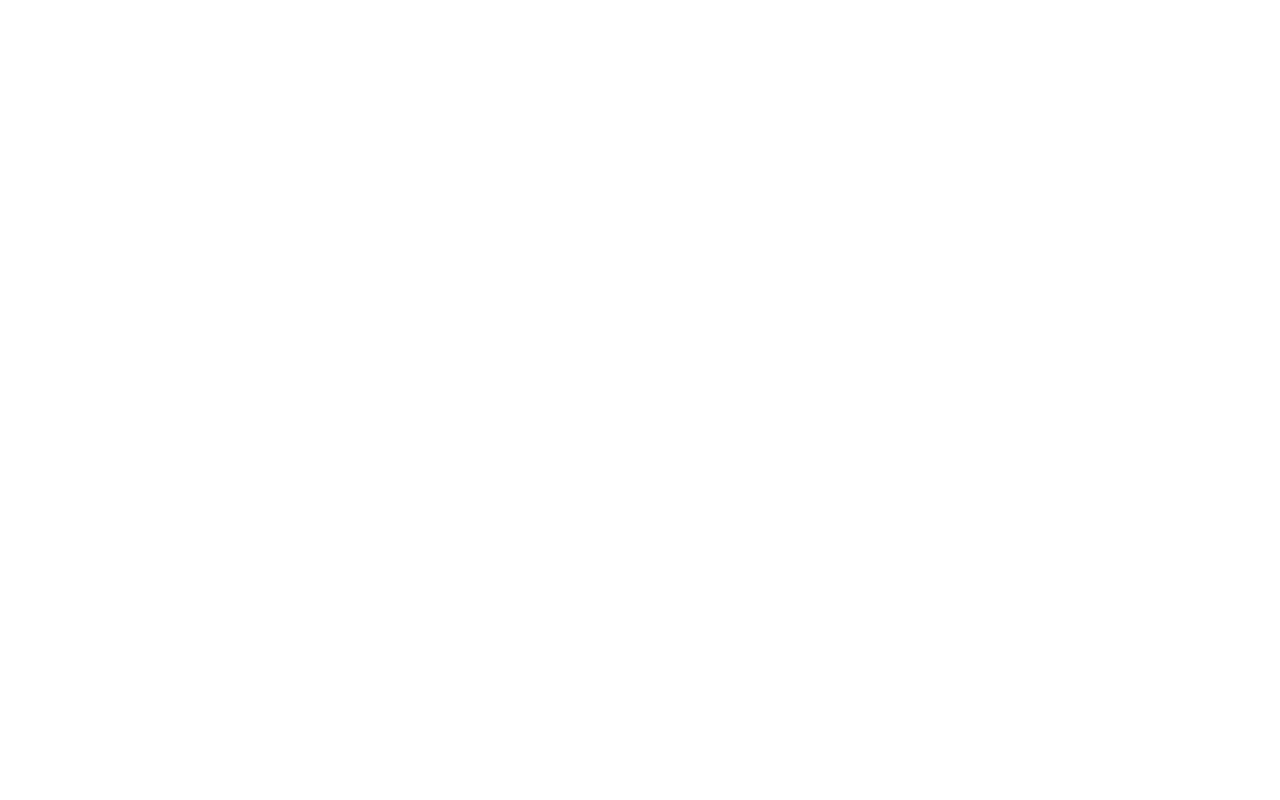
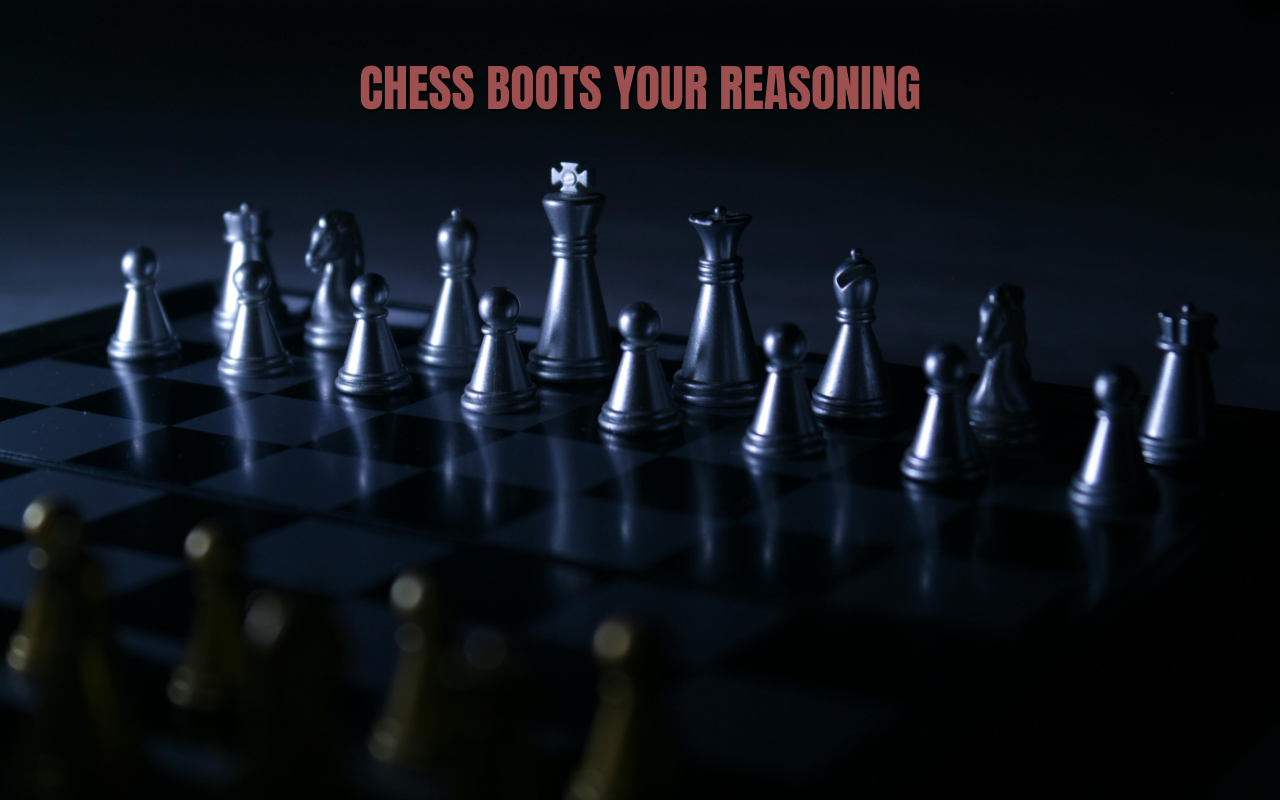
Before and after one commit to goitut/Interactive-CSS-Chessboard, a plain HTML site: page index.html in a window 1280 px wide. Drawn offline with Linux system fonts and the light colour scheme.

Commit message:
added image to background n h3

```diff
--- /dev/null
+++ b/assets/CSSfol/index.css
@@ -0,0 +1,18 @@
+body{
+  background-image: url("/assets/pexels-amad-reseutte-2152817201-32424119.jpg");
+  background-size: cover;
+}
+
+h3 {
+  font-family: Impact, Haettenschweiler, 'Arial Narrow Bold', sans-serif;
+  text-align: center;
+  font-size: 50px;
+  color: #9e5050;
+  text-shadow: black 2px 2px;
+  transition: ease 1s;
+}
+
+h3:hover{
+  color:aqua;
+
+}
--- a/index.html
+++ b/index.html
@@ -4,8 +4,9 @@
   <meta charset="UTF-8">
   <meta name="viewport" content="width=device-width, initial-scale=1.0">
   <title>Landing Pages</title>
+  <link rel="stylesheet" href="/assets/CSSfol/index.css">
 </head>
 <body>
-
+  <h3>CHESS BOOTS YOUR REASONING</h3>
 </body>
 </html>
```
